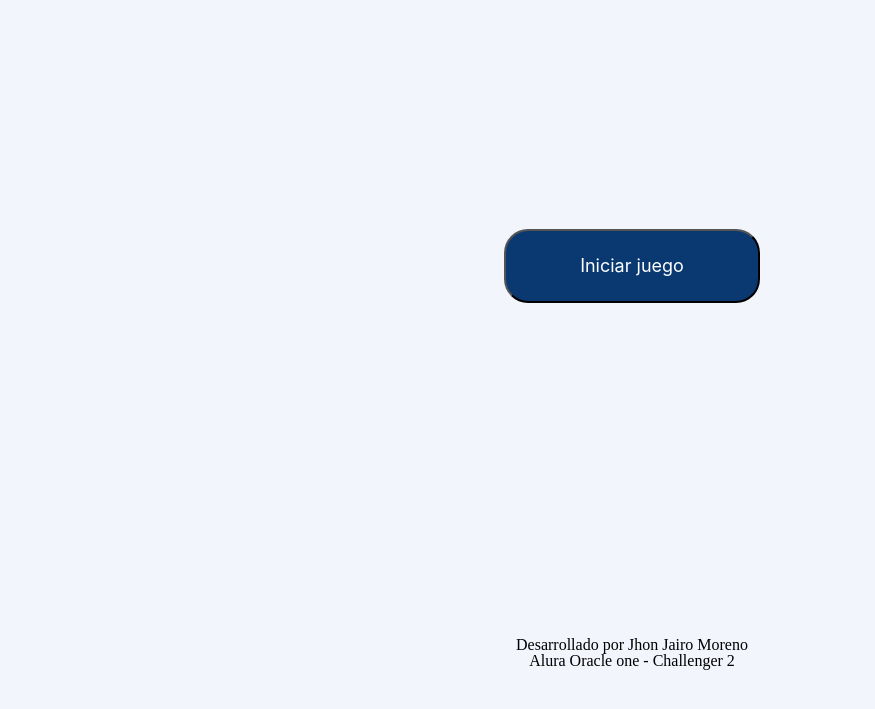
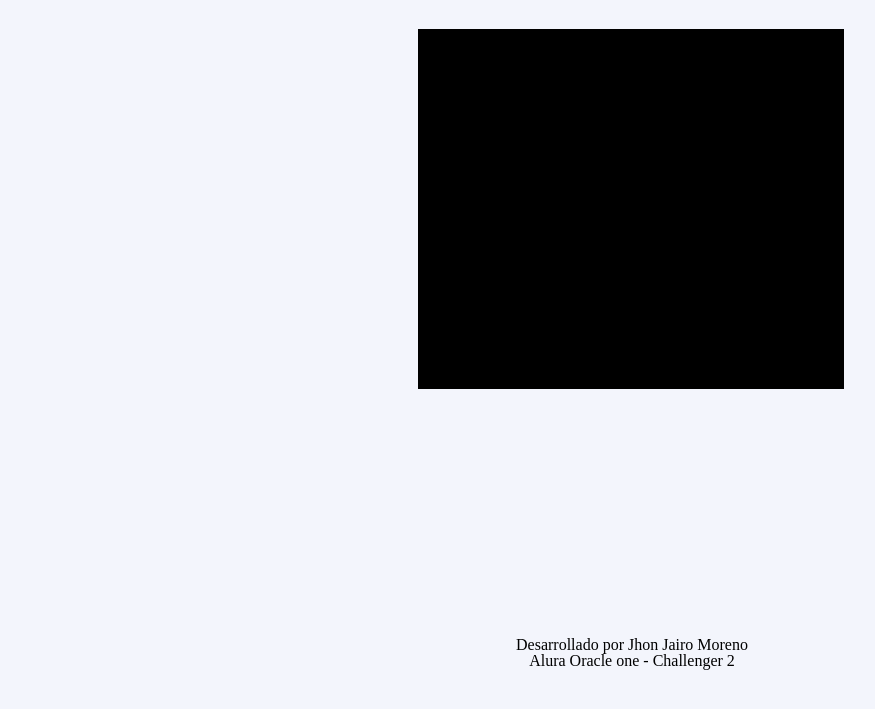
Before and after one commit to Jhoncito77/Juego-del-ahorcado, a plain HTML site: page index.html in a window 1280 px wide. Both pictures are taken after a click on the button "Iniciar juego". Shown: the part 91-800 px from the top of the page, without its empty margins (8-883 px from the left). Drawn offline with Linux system fonts and the light colour scheme.

Commit message:
finalizacion segunda tarea backlog crear tablero de juego

```diff
--- a/css/style.css
+++ b/css/style.css
@@ -11,6 +11,20 @@ body{
     top: 40px;
     left: 40px;
 
+}
+
+canvas{
+    position: absolute;
+    width: 33.3%;
+    height: 360px;
+    top: 15%;
+    left: 33.3%;
+    background: black;
+
+}
+
+.ocultar{
+    display: none;
 }
 
 footer{
--- a/index.html
+++ b/index.html
@@ -17,7 +17,7 @@
     </header>
 
     <main>
-
+        <canvas class="ocultar"></canvas>
         <button id="botoniniciar">Iniciar juego</button>
 
 
@@ -27,5 +27,7 @@
         <p>Desarrollado por Jhon Jairo Moreno</p>
         <p>Alura Oracle one - Challenger 2</p>
     </footer>
+
+    <script src="js/funciones.js"></script>
 </body>
 </html>
--- a/js/funciones.js
+++ b/js/funciones.js
@@ -1,3 +1,13 @@
 /**
  * funcionalidades del proyecto Juego del ahoracado
  */
+var pantalla = document.querySelector("canvas");
+var pincel = pantalla.getContext("2d");
+var botonIniciar = document.querySelector("#botoniniciar");
+
+botonIniciar.addEventListener("click",function(){
+    botonIniciar.classList.add("ocultar");
+    pantalla.classList.remove("ocultar");
+
+
+});
```
